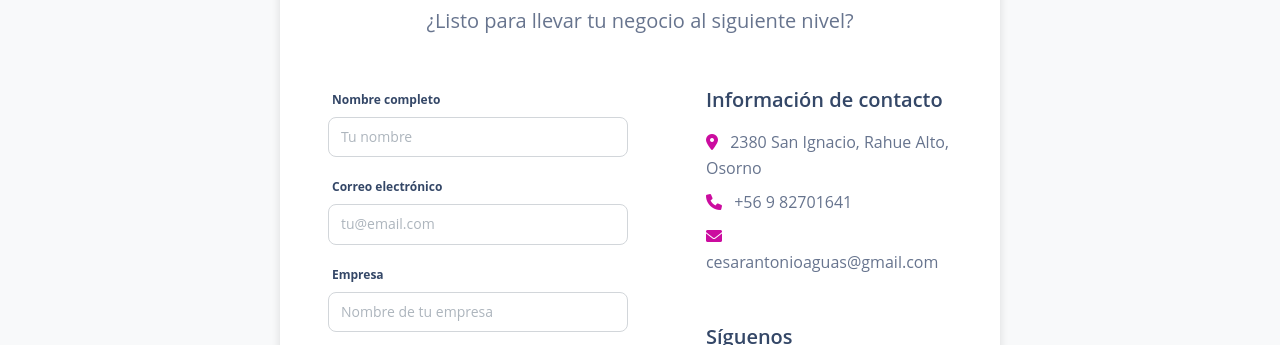
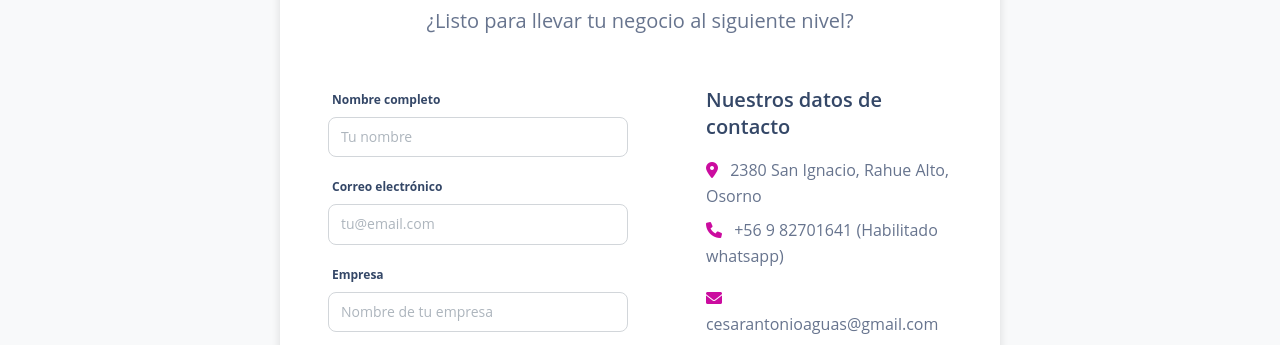
Before and after one commit to aguascesar/myerp, a plain HTML site: page index.html in a window 1280 px wide. Shown: the part 4127-4472 px from the top of the page. Drawn offline with nearby package versions, Linux system fonts and the light colour scheme; a web font is replaced by a local one.

Commit message:
Actualizacion de informacion de contacto

```diff
--- a/index.html
+++ b/index.html
@@ -468,10 +468,10 @@
                                 </div>
                                 <div class="col-lg-5 offset-lg-1 mt-4 mt-lg-0">
                                     <div class="mb-4">
-                                        <h5 class="mb-3">Información de contacto</h5>
+                                        <h5 class="mb-3">Nuestros datos de contacto</h5>
                                         <p class="mb-2"><i class="fas fa-map-marker-alt me-2 text-primary"></i> 2380
                                             San Ignacio, Rahue Alto, Osorno</p>
-                                        <p class="mb-2"><i class="fas fa-phone me-2 text-primary"></i> +56 9 82701641
+                                        <p class="mb-2"><i class="fas fa-phone me-2 text-primary"></i> +56 9 82701641 (Habilitado whatsapp)</p>
                                         </p>
                                         <p class="mb-2"><i class="fas fa-envelope me-2 text-primary"></i>
                                             cesarantonioaguas@gmail.com</p>
```
